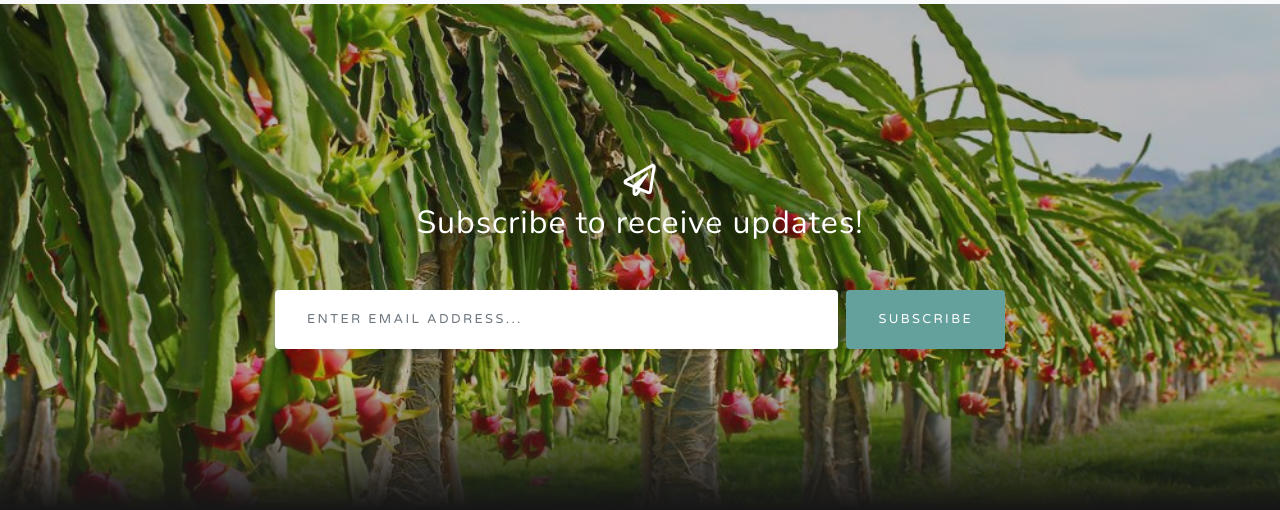
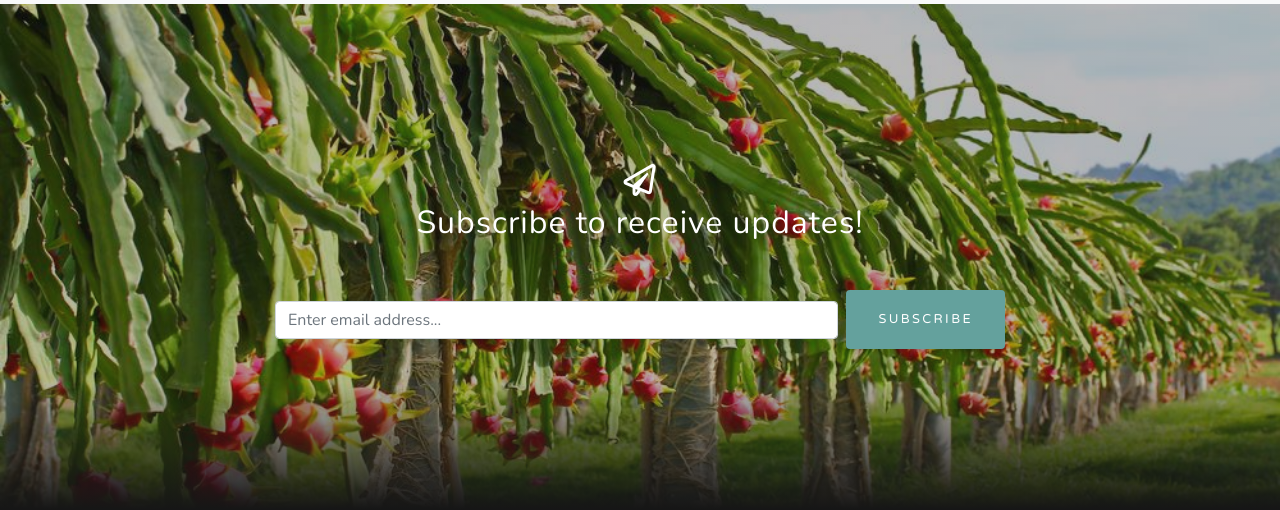
Before and after one commit to mahendrayudha/REPO_WEB_NF, a PHP site: page / in a window 1280 px wide. Shown: the part 2945-3455 px from the top of the page. Run offline with PHP 8.4, Linux system fonts and the light colour scheme.

Commit message:
Update style.css

```diff
--- a/WEB_NF_3/css/style.css
+++ b/WEB_NF_3/css/style.css
@@ -206,17 +206,6 @@
   background-size: cover;
 }
 
-.kontak_kami-section .form-inline input {
-  box-shadow: 0 0.1875rem 0.1875rem 0 rgba(0, 0, 0, 0.1) !important;
-  padding: 1.25rem 2rem;
-  height: auto;
-  font-family: 'Varela Round';
-  font-size: 80%;
-  text-transform: uppercase;
-  letter-spacing: 0.15rem;
-  border: 0;
-}
-
 
 body {
   font-family: 'Nunito';
```
